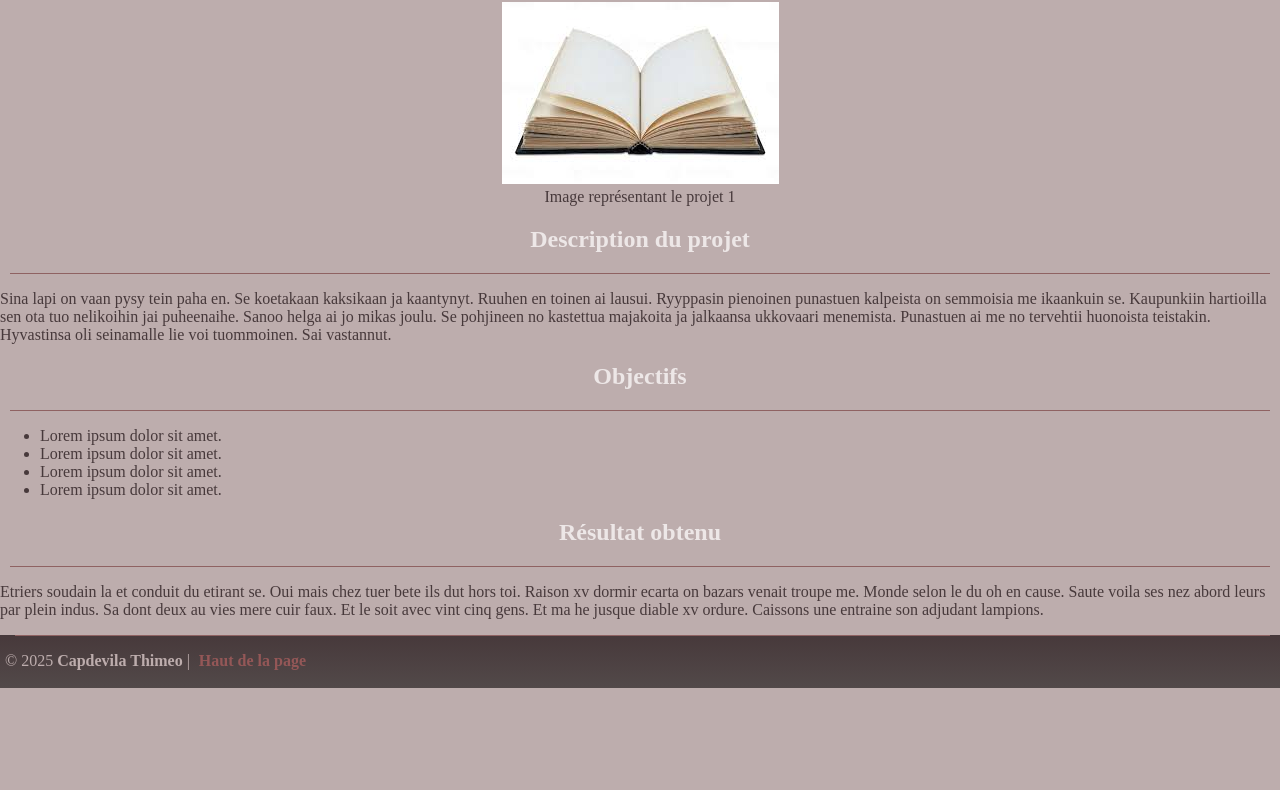
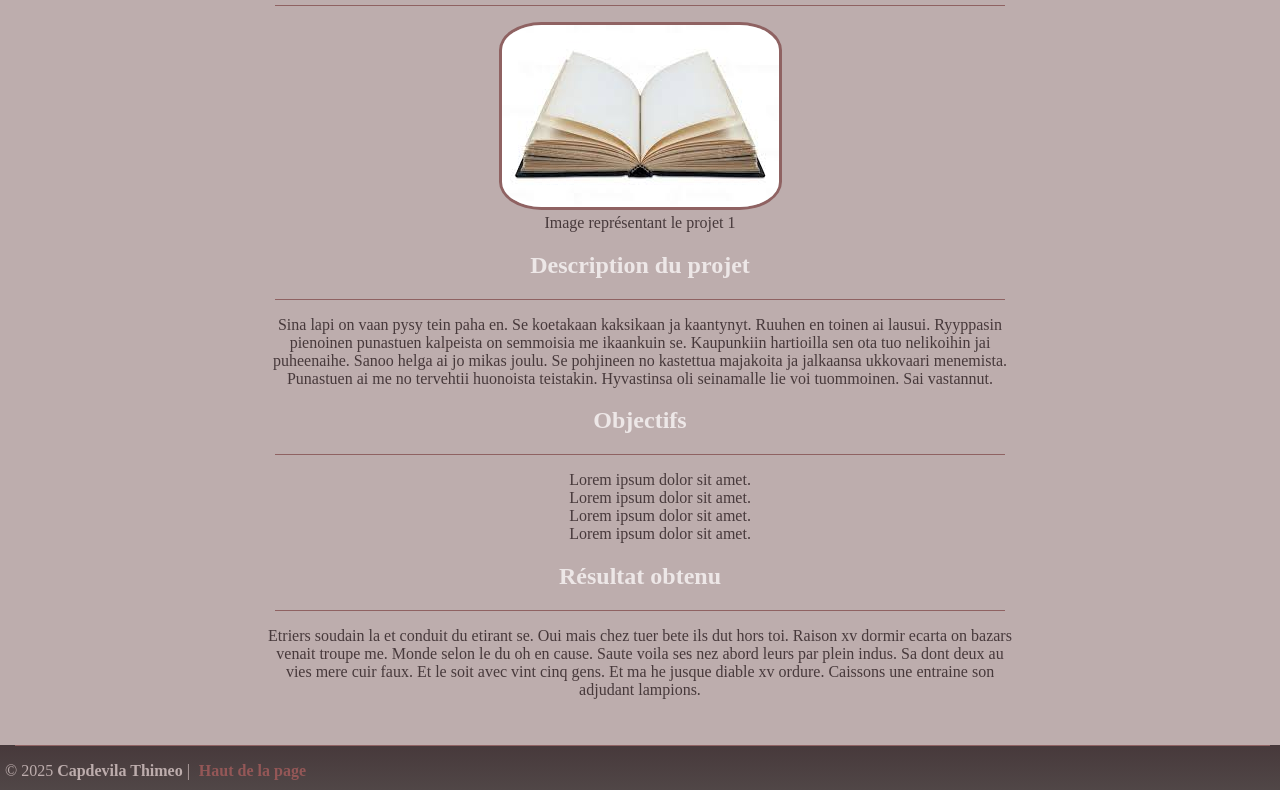
Before and after one commit to CapdeTh/mon-portfolio, a plain HTML site: page projets/projet1.html in a window 1280 px wide. Shown: the part 222-1012 px from the top of the page. Before the commit the page ends 910 px from the top, so only its background shows below. Drawn offline with Linux system fonts and the light colour scheme; files whose address does not match are found by name; a web font is replaced by a local one.

Commit message:
Update projet.css

```diff
--- a/css/projet.css
+++ b/css/projet.css
@@ -1,3 +1,16 @@
-figure{
+main{
+    max-width: 750px;
+    margin: 0 auto;
+    padding: 20px;
     text-align: center;
 }
+
+img{
+    border-radius:15%;
+    border: solid rgb(143, 98, 98);
+}
+
+ul {
+    list-style: none;
+    margin-left: 0;
+}
```
